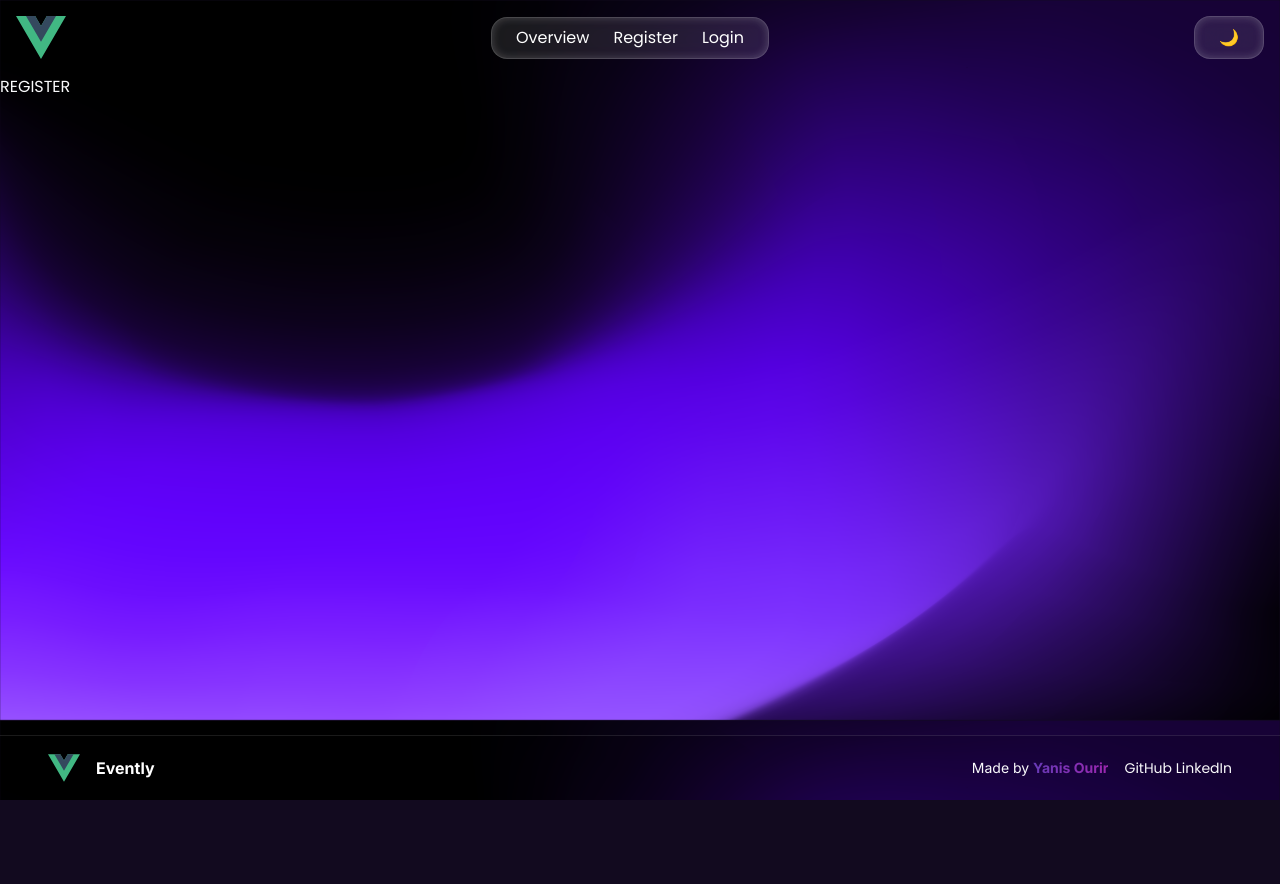
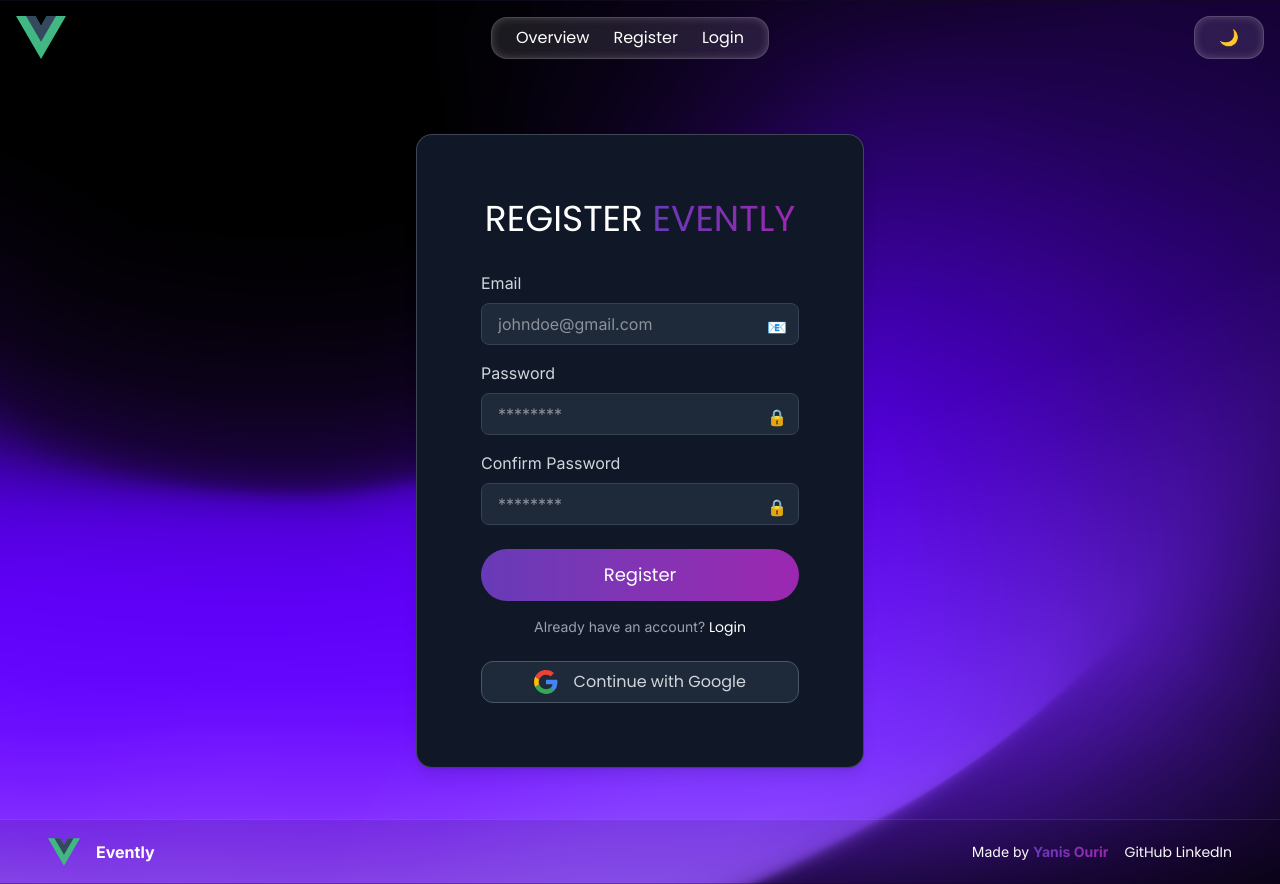
Before and after one commit to Yanis-Ourir/event-front-vuejs, a Vue app: page /register in a window 1280 px wide. Before the commit the page ends 800 px from the top, so only its background shows below. Built offline with nearby package versions, Linux system fonts and the light colour scheme; the HTML template or start-up script is replaced by a standard one.

Commit message:
registration form and login done

```diff
--- a/src/assets/base.css
+++ b/src/assets/base.css
@@ -33,6 +33,7 @@ body {
   font-style: normal;
   background-image: url('../../public/purple-background.webp');
   background-size: cover;
+  background-position: center;
 }
 
 
--- a/src/components/Footer.vue
+++ b/src/components/Footer.vue
@@ -1,5 +1,5 @@
 <template>
-    <footer class="border-t border-white/10 bg-black/10 mt-12 md:mt-32 px-12 md:fixed md:bottom-0 w-full py-4">
+    <footer class="border-t border-white/10 bg-black/10 mt-12 md:mt-42 px-12 w-full py-4">
         <div class="flex flex-col items-center justify-between sm:flex-row">
             <div class="flex items-center gap-4">
                 <img src="@/assets/logo.svg" alt="Logo" class="w-8 h-8"/>
--- a/src/views/Login.vue
+++ b/src/views/Login.vue
@@ -1,5 +1,67 @@
 <template>
-    <h1>
-        LOGIN
-    </h1>
+    <div class="flex flex-col justify-center h-100 items-center mt-12 md:mt-44">
+        <form class="flex flex-col bg-gray-900 p-10 md:p-16 rounded-2xl border border-white/20 backdrop-blur-lg shadow-lg w-full max-w-md"
+            @submit.prevent="">
+            <!-- Titre -->
+            <h1 class="text-4xl font-bold text-white text-center mb-8">
+                LOGIN <span class="text-gradient">EVENTLY</span>
+            </h1>
+
+            <!-- Email -->
+            <label for="email" class="text-gray-300 mb-2">Email</label>
+            <div class="relative">
+                <input type="email" id="email" placeholder="johndoe@gmail.com"
+                    class="bg-gray-800 w-full rounded-lg px-4 py-2 border border-gray-700 focus:ring-2 focus:ring-violet-500 focus:outline-none transition-all" />
+                <span class="absolute right-3 top-3 text-gray-400">
+                    📧
+                </span>
+            </div>
+
+            <!-- Password -->
+            <label for="password" class="text-gray-300 mt-4 mb-2">Password</label>
+            <div class="relative">
+                <input type="password" id="password" placeholder="********"
+                    class="bg-gray-800 w-full rounded-lg px-4 py-2 border border-gray-700 focus:ring-2 focus:ring-violet-500 focus:outline-none transition-all" />
+                <span class="absolute right-3 top-3 text-gray-400">
+                    🔒
+                </span>
+            </div>
+
+            <!-- Mot de passe oublié -->
+            <a href="#" class="text-gray-400 text-right text-sm mt-2 hover:underline hover:text-white">
+                Forgot password?
+            </a>
+
+            <!-- Bouton Login -->
+            <button type="submit"
+                class="relative flex justify-center items-center bg-gradient-to-r from-[#673AB7] to-[#9C27B0] text-white rounded-4xl py-3 mt-6 font-semibold text-lg transition-all hover:scale-105 focus:outline-none focus:ring-2 focus:ring-offset-2 focus:ring-[#9C27B0]">
+                Login
+            </button>
+
+            <!-- Inscription -->
+            <p class="text-center text-gray-400 text-sm mt-4">
+                Don't have an account?
+                <a href="/register" class="text-white hover:underline">Sign up</a>
+            </p>
+
+            <!-- Bouton Google -->
+            <button class="flex items-center justify-center bg-gray-800 text-gray-300 border border-gray-600 rounded-xl py-2 mt-6 gap-4 hover:bg-gray-700 transition-all">
+                <svg xmlns="http://www.w3.org/2000/svg" viewBox="0 0 256 262" class="h-6">
+                    <path fill="#4285F4"
+                        d="M255.878 133.451c0-10.734-.871-18.567-2.756-26.69H130.55v48.448h71.947c-1.45 12.04-9.283 30.172-26.69 42.356l-.244 1.622 38.755 30.023 2.685.268c24.659-22.774 38.875-56.282 38.875-96.027">
+                    </path>
+                    <path fill="#34A853"
+                        d="M130.55 261.1c35.248 0 64.839-11.605 86.453-31.622l-41.196-31.913c-11.024 7.688-25.82 13.055-45.257 13.055-34.523 0-63.824-22.773-74.269-54.25l-1.531.13-40.298 31.187-.527 1.465C35.393 231.798 79.49 261.1 130.55 261.1">
+                    </path>
+                    <path fill="#FBBC05"
+                        d="M56.281 156.37c-2.756-8.123-4.351-16.827-4.351-25.82 0-8.994 1.595-17.697 4.206-25.82l-.073-1.73L15.26 71.312l-1.335.635C5.077 89.644 0 109.517 0 130.55s5.077 40.905 13.925 58.602l42.356-32.782">
+                    </path>
+                    <path fill="#EB4335"
+                        d="M130.55 50.479c24.514 0 41.05 10.589 50.479 19.438l36.844-35.974C195.245 12.91 165.798 0 130.55 0 79.49 0 35.393 29.301 13.925 71.947l42.211 32.783c10.59-31.477 39.891-54.251 74.414-54.251">
+                    </path>
+                </svg>
+                Continue with Google
+            </button>
+        </form>
+    </div>
 </template>
--- a/src/views/Register.vue
+++ b/src/views/Register.vue
@@ -1,5 +1,72 @@
 <template>
-    <h1>
-        REGISTER
-    </h1>
+    <div class="flex flex-col justify-center h-100 items-center mt-12 md:mt-44">
+        <form class="flex flex-col bg-gray-900 p-10 md:p-16 rounded-2xl border border-white/20 backdrop-blur-lg shadow-lg w-full max-w-md"
+            @submit.prevent="">
+            <!-- Titre -->
+            <h1 class="text-4xl font-bold text-white text-center mb-8">
+                REGISTER <span class="text-gradient">EVENTLY</span>
+            </h1>
+
+            <!-- Email -->
+            <label for="email" class="text-gray-300 mb-2">Email</label>
+            <div class="relative">
+                <input type="email" id="email" placeholder="johndoe@gmail.com"
+                    class="bg-gray-800 w-full rounded-lg px-4 py-2 border border-gray-700 focus:ring-2 focus:ring-violet-500 focus:outline-none transition-all" />
+                <span class="absolute right-3 top-3 text-gray-400">
+                    📧
+                </span>
+            </div>
+
+            <!-- Password -->
+            <label for="password" class="text-gray-300 mt-4 mb-2">Password</label>
+            <div class="relative">
+                <input type="password" id="password" placeholder="********"
+                    class="bg-gray-800 w-full rounded-lg px-4 py-2 border border-gray-700 focus:ring-2 focus:ring-violet-500 focus:outline-none transition-all" />
+                <span class="absolute right-3 top-3 text-gray-400">
+                    🔒
+                </span>
+            </div>
+
+            <!-- Confirmation Password -->
+            <label for="password" class="text-gray-300 mt-4 mb-2">Confirm Password</label>
+            <div class="relative">
+                <input type="password" id="password" placeholder="********"
+                    class="bg-gray-800 w-full rounded-lg px-4 py-2 border border-gray-700 focus:ring-2 focus:ring-violet-500 focus:outline-none transition-all" />
+                <span class="absolute right-3 top-3 text-gray-400">
+                    🔒
+                </span>
+            </div>
+
+            <!-- Bouton Login -->
+            <button type="submit"
+                class="relative flex justify-center items-center bg-gradient-to-r from-[#673AB7] to-[#9C27B0] text-white rounded-4xl py-3 mt-6 font-semibold text-lg transition-all hover:scale-105 focus:outline-none focus:ring-2 focus:ring-offset-2 focus:ring-[#9C27B0]">
+                Register
+            </button>
+
+            <!-- Inscription -->
+            <p class="text-center text-gray-400 text-sm mt-4">
+                Already have an account?
+                <a href="/login" class="text-white hover:underline">Login</a>
+            </p>
+
+            <!-- Bouton Google -->
+            <button class="flex items-center justify-center bg-gray-800 text-gray-300 border border-gray-600 rounded-xl py-2 mt-6 gap-4 hover:bg-gray-700 transition-all">
+                <svg xmlns="http://www.w3.org/2000/svg" viewBox="0 0 256 262" class="h-6">
+                    <path fill="#4285F4"
+                        d="M255.878 133.451c0-10.734-.871-18.567-2.756-26.69H130.55v48.448h71.947c-1.45 12.04-9.283 30.172-26.69 42.356l-.244 1.622 38.755 30.023 2.685.268c24.659-22.774 38.875-56.282 38.875-96.027">
+                    </path>
+                    <path fill="#34A853"
+                        d="M130.55 261.1c35.248 0 64.839-11.605 86.453-31.622l-41.196-31.913c-11.024 7.688-25.82 13.055-45.257 13.055-34.523 0-63.824-22.773-74.269-54.25l-1.531.13-40.298 31.187-.527 1.465C35.393 231.798 79.49 261.1 130.55 261.1">
+                    </path>
+                    <path fill="#FBBC05"
+                        d="M56.281 156.37c-2.756-8.123-4.351-16.827-4.351-25.82 0-8.994 1.595-17.697 4.206-25.82l-.073-1.73L15.26 71.312l-1.335.635C5.077 89.644 0 109.517 0 130.55s5.077 40.905 13.925 58.602l42.356-32.782">
+                    </path>
+                    <path fill="#EB4335"
+                        d="M130.55 50.479c24.514 0 41.05 10.589 50.479 19.438l36.844-35.974C195.245 12.91 165.798 0 130.55 0 79.49 0 35.393 29.301 13.925 71.947l42.211 32.783c10.59-31.477 39.891-54.251 74.414-54.251">
+                    </path>
+                </svg>
+                Continue with Google
+            </button>
+        </form>
+    </div>
 </template>
```
